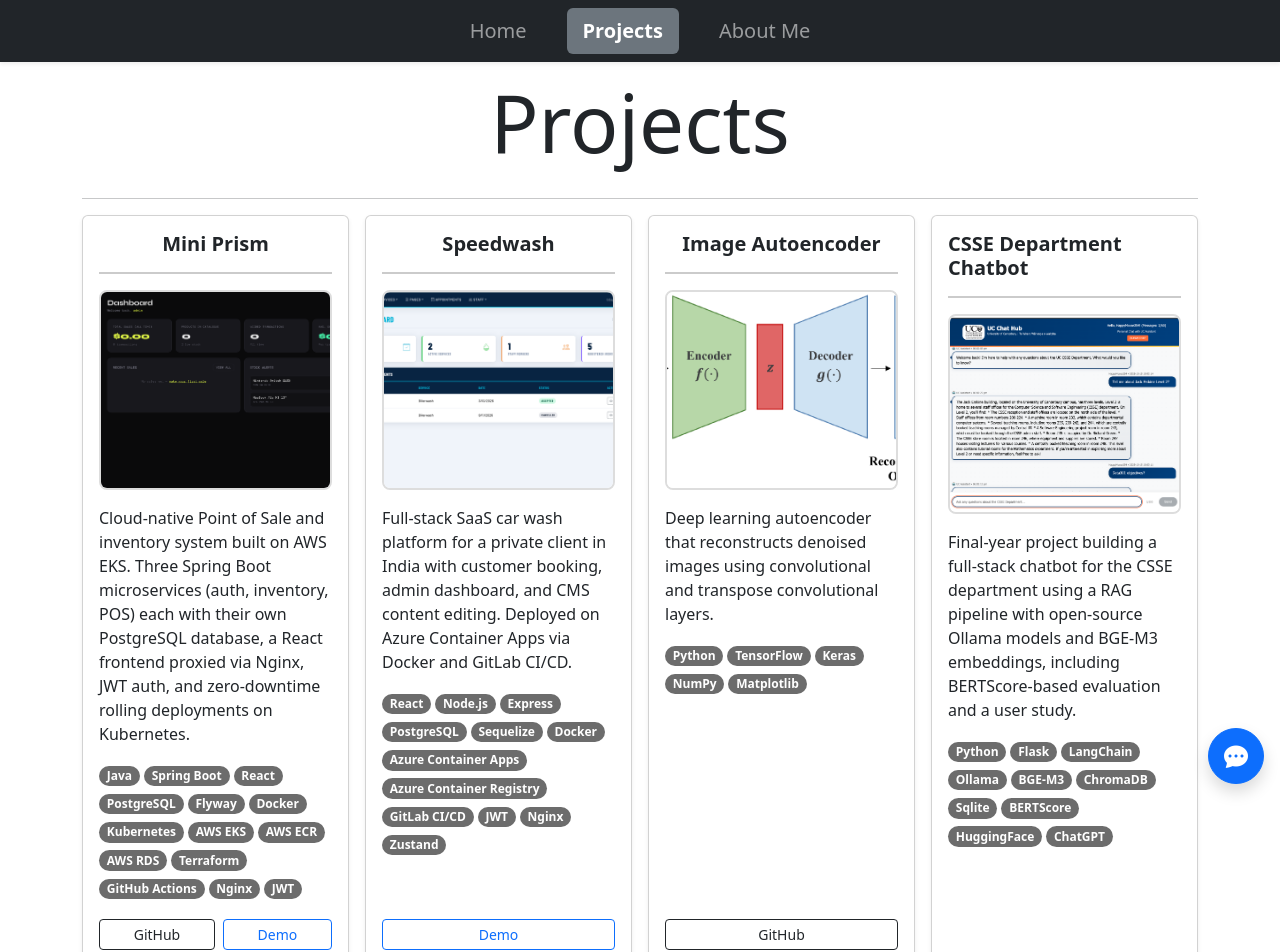
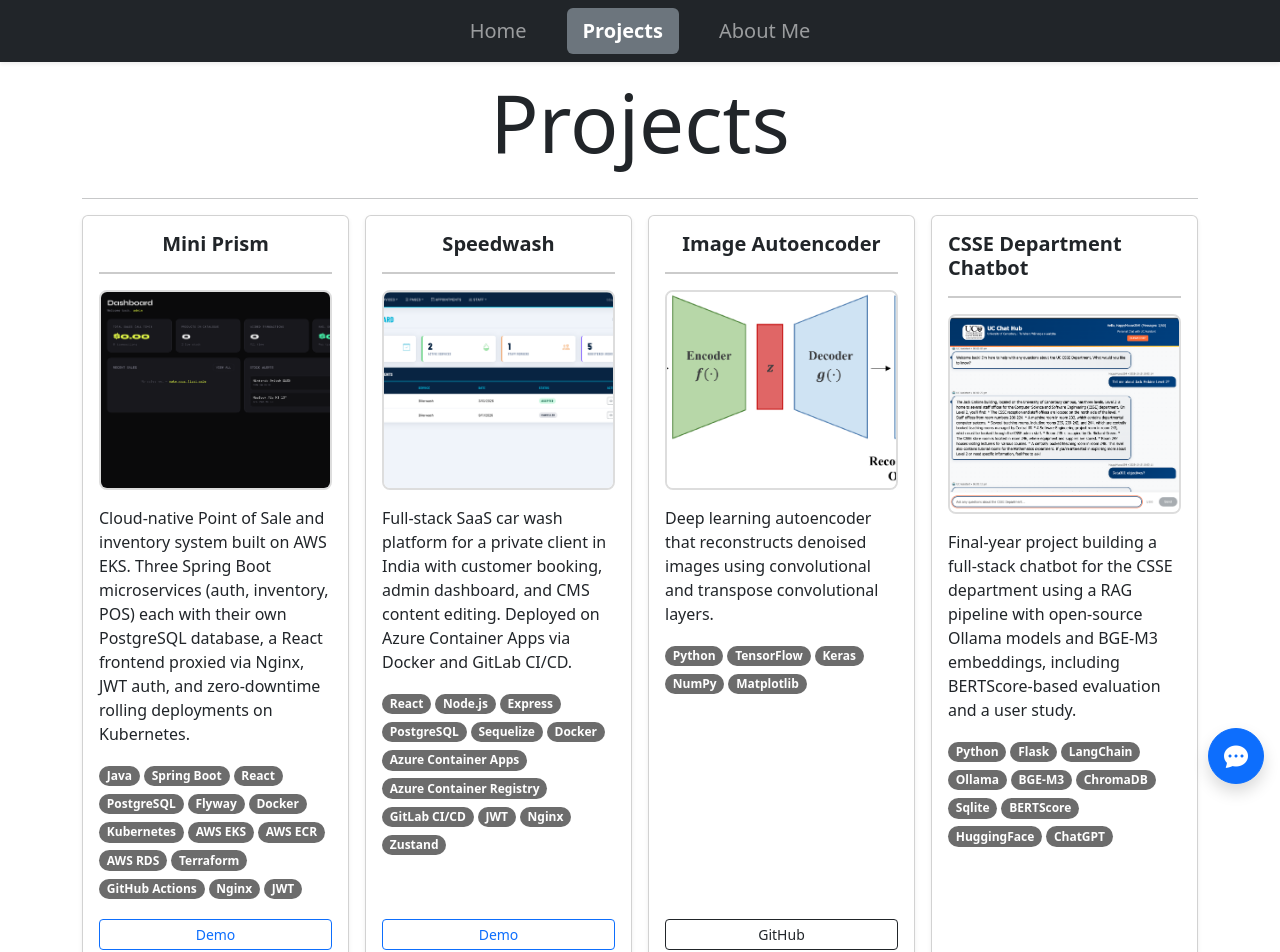
Before and after one commit to udaydaroch/udaydaroch.github.io, a React (Vite) app: page /#/projects in a window 1280 px wide. Shown: the top 952 px of the page. Built offline with nearby package versions, Linux system fonts and the light colour scheme.

Commit message:
no github link its private

```diff
--- a/src/data/Projects.ts
+++ b/src/data/Projects.ts
@@ -43,7 +43,6 @@
       "JWT",
     ],
     link: "http://k8s-prism-prisming-8596357315-1014118624.ap-southeast-2.elb.amazonaws.com",
-    github: "https://github.com/udaydaroch/mini-prism",
     image:mimiPrism
   },
   {
```
